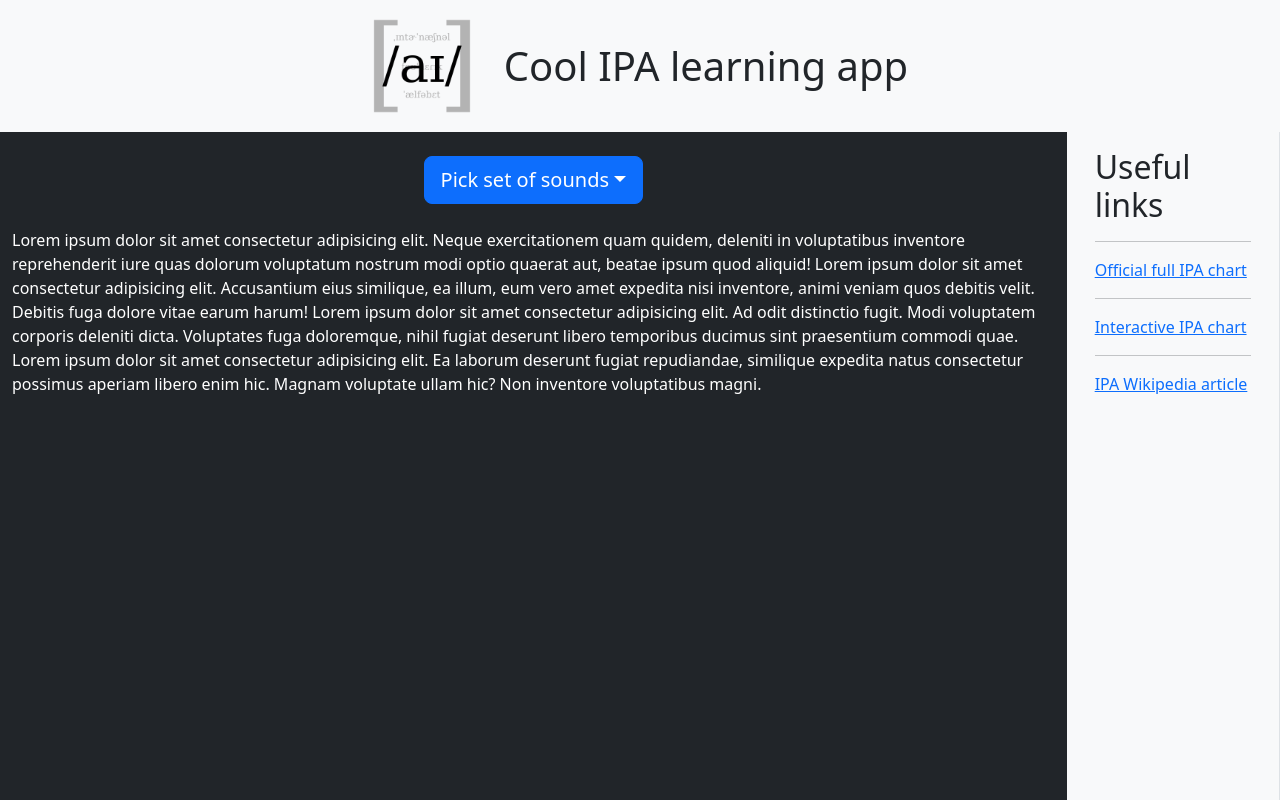
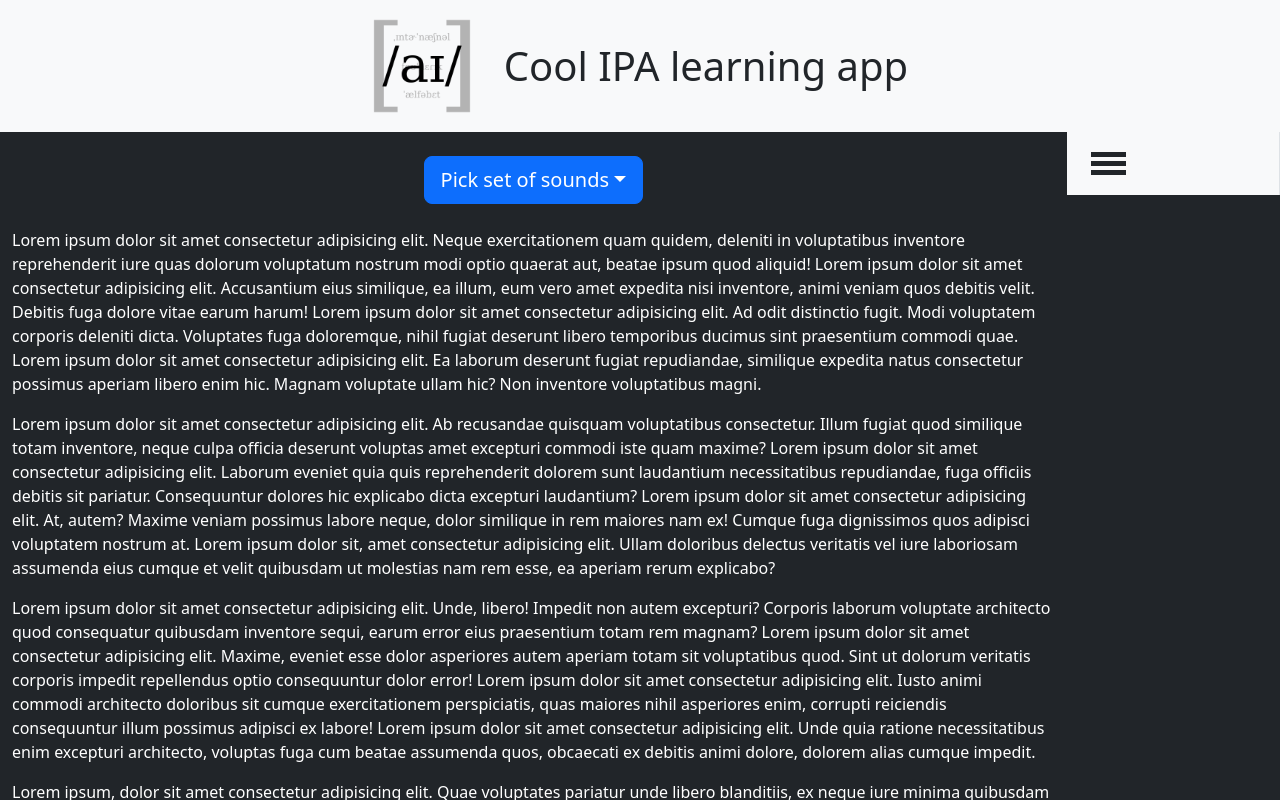
Before and after one commit to s-jevtic/fonolearn, an Angular app: page /main-menu in a window 1280 px wide. Shown: the top 800 px of the page. Built offline with nearby package versions, Linux system fonts and the light colour scheme.

Commit message:
begin working on animation (WIP)

```diff
--- a/src/app/app.component.html
+++ b/src/app/app.component.html
@@ -7,7 +7,7 @@
     <div class="col-md-10" id="content">
       <router-outlet></router-outlet>
     </div>
-    <div class="col-md-2">
+    <div class="col-md-2 h-100">
       <app-useful-links></app-useful-links>
     </div>
   </div>
--- a/src/app/main-menu/main-menu.component.html
+++ b/src/app/main-menu/main-menu.component.html
@@ -8,6 +8,10 @@
 </div>
 <div class="container">
     <p>Lorem ipsum dolor sit amet consectetur adipisicing elit. Neque exercitationem quam quidem, deleniti in voluptatibus inventore reprehenderit iure quas dolorum voluptatum nostrum modi optio quaerat aut, beatae ipsum quod aliquid! Lorem ipsum dolor sit amet consectetur adipisicing elit. Accusantium eius similique, ea illum, eum vero amet expedita nisi inventore, animi veniam quos debitis velit. Debitis fuga dolore vitae earum harum! Lorem ipsum dolor sit amet consectetur adipisicing elit. Ad odit distinctio fugit. Modi voluptatem corporis deleniti dicta. Voluptates fuga doloremque, nihil fugiat deserunt libero temporibus ducimus sint praesentium commodi quae. Lorem ipsum dolor sit amet consectetur adipisicing elit. Ea laborum deserunt fugiat repudiandae, similique expedita natus consectetur possimus aperiam libero enim hic. Magnam voluptate ullam hic? Non inventore voluptatibus magni.</p>
+    <p>Lorem ipsum dolor sit amet consectetur adipisicing elit. Ab recusandae quisquam voluptatibus consectetur. Illum fugiat quod similique totam inventore, neque culpa officia deserunt voluptas amet excepturi commodi iste quam maxime? Lorem ipsum dolor sit amet consectetur adipisicing elit. Laborum eveniet quia quis reprehenderit dolorem sunt laudantium necessitatibus repudiandae, fuga officiis debitis sit pariatur. Consequuntur dolores hic explicabo dicta excepturi laudantium? Lorem ipsum dolor sit amet consectetur adipisicing elit. At, autem? Maxime veniam possimus labore neque, dolor similique in rem maiores nam ex! Cumque fuga dignissimos quos adipisci voluptatem nostrum at. Lorem ipsum dolor sit, amet consectetur adipisicing elit. Ullam doloribus delectus veritatis vel iure laboriosam assumenda eius cumque et velit quibusdam ut molestias nam rem esse, ea aperiam rerum explicabo?</p>
+    <p>Lorem ipsum dolor sit amet consectetur adipisicing elit. Unde, libero! Impedit non autem excepturi? Corporis laborum voluptate architecto quod consequatur quibusdam inventore sequi, earum error eius praesentium totam rem magnam? Lorem ipsum dolor sit amet consectetur adipisicing elit. Maxime, eveniet esse dolor asperiores autem aperiam totam sit voluptatibus quod. Sint ut dolorum veritatis corporis impedit repellendus optio consequuntur dolor error! Lorem ipsum dolor sit amet consectetur adipisicing elit. Iusto animi commodi architecto doloribus sit cumque exercitationem perspiciatis, quas maiores nihil asperiores enim, corrupti reiciendis consequuntur illum possimus adipisci ex labore! Lorem ipsum dolor sit amet consectetur adipisicing elit. Unde quia ratione necessitatibus enim excepturi architecto, voluptas fuga cum beatae assumenda quos, obcaecati ex debitis animi dolore, dolorem alias cumque impedit.</p>
+    <p>Lorem ipsum, dolor sit amet consectetur adipisicing elit. Quae voluptates pariatur unde libero blanditiis, ex neque iure minima quibusdam provident accusantium itaque maiores ab fuga quis aperiam reiciendis sequi id. Lorem ipsum dolor sit amet consectetur adipisicing elit. Fuga perspiciatis placeat minima mollitia dolore distinctio assumenda, fugiat provident laborum, doloremque consequuntur esse non nisi neque qui aspernatur eaque id cupiditate? Lorem, ipsum dolor sit amet consectetur adipisicing elit. Officiis, enim! Ad ipsam magnam modi at, deserunt laudantium eaque perspiciatis sint illum sequi blanditiis quaerat deleniti voluptates distinctio quibusdam labore vitae! Lorem ipsum dolor, sit amet consectetur adipisicing elit. Reprehenderit ipsam amet maxime repudiandae, corrupti maiores rem hic inventore nemo omnis expedita. Animi aliquam amet, quae magni nemo enim qui exercitationem!</p>
+    <p>Lorem ipsum dolor sit amet consectetur adipisicing elit. Accusamus, sed consequuntur! Hic illum reprehenderit pariatur aut veritatis in, quod tempore. Corporis corrupti laboriosam aperiam perspiciatis optio nam quam quidem assumenda. Lorem ipsum, dolor sit amet consectetur adipisicing elit. Distinctio, repellendus. Repellendus molestias, praesentium temporibus dolores eius deserunt? Nobis, assumenda perspiciatis molestias a natus id quibusdam molestiae, asperiores necessitatibus impedit libero. Lorem ipsum dolor sit, amet consectetur adipisicing elit. Minima excepturi sapiente quis deleniti libero ab nulla dignissimos esse, inventore, nemo fugit quasi architecto laboriosam rem, molestias ducimus labore aliquam quos! Lorem ipsum dolor sit amet consectetur adipisicing elit. Reprehenderit error repellat, eveniet facilis possimus fugit dolorum saepe reiciendis voluptate similique officia molestiae. Suscipit similique ab at consequatur aut cupiditate aliquam.</p>
 </div>
 <!-- <div class="container-fluid d-flex justify-content-center px-3 my-3">
     <a class="btn btn-lg btn-primary mx-3" type="button" href="ipa">Begin</a>
--- a/src/app/useful-links/useful-links.component.html
+++ b/src/app/useful-links/useful-links.component.html
@@ -1,7 +1,13 @@
-<div class="container-fluid d-flex justify-content-center border-end bg-light px-3" id="sidebar">
+<div class="container-fluid d-flex justify-content-center border-end bg-light px-0" id="sidebar">
     <hr class="divider"/>
-    <div class="container">
-        <div class="pt-3 pb-4">
+    <div class="container-sm d-flex px-0">
+        <div class="container-xs py-3 mx-3" id="menu-icon" (click)="toggleSidebar()">
+            <div class="bar1 bg-dark mx-2 my-1"></div>
+            <div class="bar2 bg-dark mx-2 my-1"></div>
+            <div class="bar3 bg-dark mx-2 my-1"></div>
+        </div>
+        <ng-container *ngIf="toggled">
+            <div class="pt-3 pb-4 me-3" id="links-menu">
                 <h2>Useful links</h2>
                 <hr/>
                 <a href="https://www.internationalphoneticassociation.org/content/full-ipa-chart">Official full IPA chart</a>
@@ -10,5 +16,6 @@
                 <hr/>
                 <a href="https://en.wikipedia.org/wiki/International_Phonetic_Alphabet">IPA Wikipedia article</a>
             </div>
+        </ng-container>
     </div>
 </div>
--- a/src/app/useful-links/useful-links.component.ts
+++ b/src/app/useful-links/useful-links.component.ts
@@ -10,6 +10,23 @@ export class UsefulLinksComponent implements OnInit {
   constructor() { }
 
   ngOnInit(): void {
+    this.toggled = false;
   }
 
+  toggleSidebar() {
+    (document.getElementById("menu-icon") as HTMLElement).classList.toggle("toggle");
+    if(this.toggled)
+    {
+      (document.getElementById("links-menu") as HTMLElement).classList.remove("toggle");
+      this.toggled = false;
+    }
+    else
+    {
+      this.toggled = true;
+      (document.getElementById("links-menu") as HTMLElement).classList.add("toggle");
+    }
+    console.log((document.getElementById("menu-icon") as HTMLElement).classList + "\n" + (document.getElementById("links-menu") as HTMLElement).classList + "\n" + this.toggled);
+  }
+
+  toggled: boolean;
 }
--- a/src/styles.css
+++ b/src/styles.css
@@ -21,20 +21,59 @@ main{
 }
 
 #content{
-    max-width: calc(100wv - 15rem);
+    /* max-width: calc(100wv - 15rem); */
     /* position: relative;
     float: left; */
     align-items: center;
     color: white;
 }
 
+#sidebar-col{
+    height: 100%;
+}
+
 #sidebar{
     /* min-width: 15rem; */
-    height: 100vh;
+    height: 100%;
     position: relative;
     float: right;
+    transition: 0.4s;
 }
 
 hr.divider{
     margin: 0;
 }
+
+.bar1, .bar2, .bar3{
+    width: 35px;
+    height: 5px;
+    background-color: --bs-dark;
+    margin: 6px 0;
+    transition: 0.4s;
+}
+
+/* Rotate first bar */
+.toggle .bar1{
+    -webkit-transform: rotate(-45deg) translate(-9px, 5px);
+    transform: rotate(-45deg) translate(-9px, 5px);
+}
+
+/* Fade out the second bar */
+.toggle .bar2{
+    opacity: 0;
+}
+
+/* Rotate last bar */
+.toggle .bar3{
+    -webkit-transform: rotate(45deg) translate(-8px, -5px) ;
+    transform: rotate(45deg) translate(-8px, -5px) ;
+}
+
+#links-menu{
+    transition: 0.4s;
+}
+
+#links-menu .toggle{
+    width: 0;
+    height: 0;
+}
```
Lines whose indentation alone changed are shown as unchanged.
